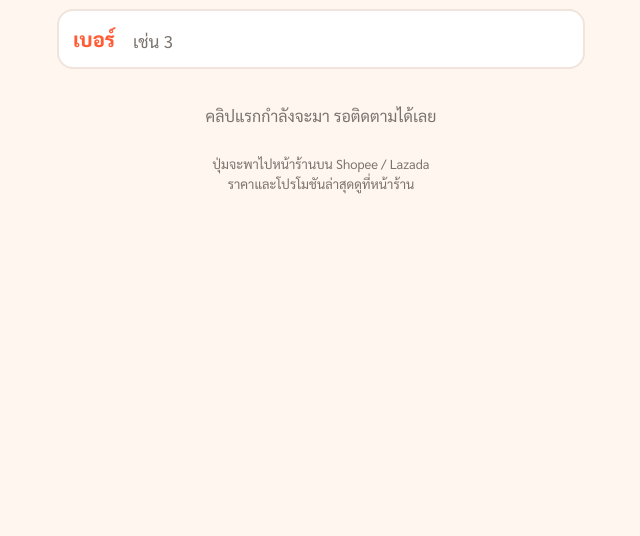
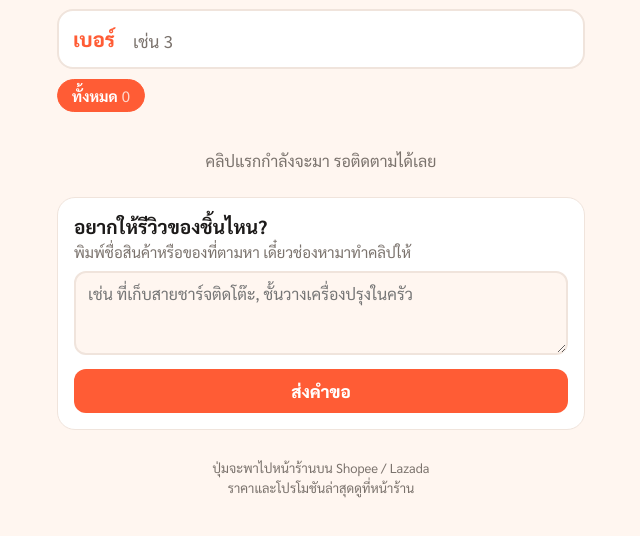
Before and after one commit to hongneetongmee/hongneetongmee.github.io, a plain HTML site: page index.html in a window 1280 px wide. Shown: the part 152-688 px from the top of the page, without its empty margins (319-959 px from the left). Drawn offline with Linux system fonts and the light colour scheme.

Commit message:
update link page

```diff
--- a/index.html
+++ b/index.html
@@ -47,7 +47,25 @@
   .btns a small { display:block; font-size:17px; font-weight:800; }
   .checked { color:var(--mute); font-size:12px; margin-top:6px; }
   .shopee { background:var(--shopee); } .lazada { background:var(--lazada); }
+  .chips { display:flex; gap:8px; overflow-x:auto; padding:10px 0 2px; scrollbar-width:none; }
+  .chips::-webkit-scrollbar { display:none; }
+  .chips button { flex:none; font:inherit; font-size:15px; font-weight:700; padding:6px 14px; border-radius:999px;
+                  border:1.5px solid var(--line); background:var(--card); color:var(--ink); cursor:pointer; }
+  .chips button.on { background:var(--accent); border-color:var(--accent); color:#fff; }
+  .chips button span { font-weight:400; opacity:.75; margin-left:4px; }
+  .cat { display:inline-block; margin-left:6px; font-size:13px; font-weight:700; color:var(--accent);
+         background:var(--soft); border-radius:8px; padding:1px 8px; }
   .empty { color:var(--mute); text-align:center; margin-top:24px; }
+  .ask { margin-top:26px; background:var(--card); border:1px solid var(--line); border-radius:18px; padding:16px; }
+  .ask h2 { font-size:19px; margin:0 0 4px; }
+  .ask p { color:var(--mute); margin:0 0 10px; font-size:15px; }
+  .ask textarea { width:100%; font:inherit; font-size:16px; padding:10px 12px; border-radius:12px; min-height:84px;
+                  border:2px solid var(--line); background:var(--bg); color:var(--ink); resize:vertical; }
+  .ask textarea:focus { outline:none; border-color:var(--accent); }
+  .ask button { margin-top:10px; width:100%; font:inherit; font-size:17px; font-weight:800; padding:11px; border:0;
+                border-radius:12px; background:var(--accent); color:#fff; cursor:pointer; }
+  .ask button:disabled { opacity:.5; cursor:default; }
+  .ask .done { color:var(--accent); font-weight:700; margin:10px 0 0; }
   footer { color:var(--mute); text-align:center; font-size:13px; margin-top:28px; line-height:1.5; }
 </style>
 </head>
@@ -59,14 +77,24 @@
   </header>
   <p class="how">ดูเบอร์ที่มุมคลิป แล้ว<b>พิมพ์เบอร์</b>ด้านล่าง กดปุ่มร้านที่สะดวกได้เลย</p>
   <div class="search"><div class="field"><span>เบอร์</span>
-    <input id="q" inputmode="numeric" placeholder="เช่น 3" autocomplete="off" aria-label="เบอร์สินค้า"></div></div>
+    <input id="q" inputmode="numeric" placeholder="เช่น 3" autocomplete="off" aria-label="เบอร์สินค้า"></div>
+    <div class="chips" id="chips" role="tablist" aria-label="หมวดสินค้า"></div></div>
   <div id="list"></div>
   <p class="empty" id="empty" hidden>ยังไม่มีเบอร์นี้ ลองเช็กเบอร์ในคลิปอีกครั้ง</p>
+  <form class="ask" id="ask" hidden>
+    <h2>อยากให้รีวิวของชิ้นไหน?</h2>
+    <p>พิมพ์ชื่อสินค้าหรือของที่ตามหา เดี๋ยวช่องหามาทำคลิปให้</p>
+    <textarea id="askText" maxlength="300" required placeholder="เช่น ที่เก็บสายชาร์จติดโต๊ะ, ชั้นวางเครื่องปรุงในครัว"></textarea>
+    <button type="submit" id="askBtn">ส่งคำขอ</button>
+    <p class="done" id="askDone" hidden>ได้รับแล้ว ขอบคุณมาก ๆ 🙏</p>
+  </form>
   <footer>ปุ่มจะพาไปหน้าร้านบน Shopee / Lazada<br>ราคาและโปรโมชันล่าสุดดูที่หน้าร้าน</footer>
 </main>
 <script>
-let ITEMS = [];
+let ITEMS = [], CAT = '';
+const REQUEST = {"action": "https://docs.google.com/forms/d/e/1FAIpQLSeUbKLD04pfBr8y9iNTtJOLABjryf3MftrNfiMa4QN4yMUUgQ/formResponse", "field": "entry.1533315320"}, ORDER = ["ห้องครัว", "ห้องน้ำ", "จัดเก็บ", "ซักผ้า-ทำความสะอาด", "สัตว์เลี้ยง", "ของใช้ในห้อง"];
 const list = document.getElementById('list'), q = document.getElementById('q'), empty = document.getElementById('empty');
+const chips = document.getElementById('chips');
 function esc(s){ return String(s).replace(/[&<>"]/g, c => ({'&':'&amp;','<':'&lt;','>':'&gt;','"':'&quot;'}[c])); }
 function btn(it, key, label){
   if (!it.links[key]) return '';
@@ -75,11 +103,14 @@ function btn(it, key, label){
 }
 function render(){
   const term = q.value.trim().replace(/^#/, '').replace(/^เบอร์\s*/, '');
-  const rows = ITEMS.filter(it => !term || String(it.n) === term || it.name.toLowerCase().includes(term.toLowerCase()));
+  // พิมพ์เบอร์ = หาทุกหมวด (คนมาจากคลิปต้องเจอเบอร์เสมอ) / ชื่อหรือว่าง = กรองตามหมวดที่เลือก
+  const isNum = /^[0-9]+$/.test(term);
+  const rows = ITEMS.filter(it => (isNum || !CAT || it.cat === CAT) &&
+    (!term || String(it.n) === term || it.name.toLowerCase().includes(term.toLowerCase())));
   list.innerHTML = rows.map(it => `
     <div class="item${term && String(it.n) === term ? ' hit' : ''}" id="n${it.n}">
       ${it.img ? `<img src="${esc(it.img)}" alt="" loading="lazy">` : ''}
-      <div class="body"><span class="n">เบอร์ ${it.n}</span>
+      <div class="body"><span class="n">เบอร์ ${it.n}</span>${it.cat ? `<span class="cat">${esc(it.cat)}</span>` : ''}
         <div class="name">${esc(it.name)}</div>
         <div class="btns">
           ${btn(it, 'shopee', 'Shopee')}
@@ -89,9 +120,38 @@ function render(){
   empty.hidden = rows.length > 0;
   empty.textContent = ITEMS.length ? 'ยังไม่มีเบอร์นี้ ลองเช็กเบอร์ในคลิปอีกครั้ง' : 'คลิปแรกกำลังจะมา รอติดตามได้เลย';
 }
+function renderChips(){
+  const count = {};
+  ITEMS.forEach(it => { if (it.cat) count[it.cat] = (count[it.cat] || 0) + 1; });
+  const cats = Object.keys(count).sort((a, b) => (ORDER.indexOf(a) + 1 || 99) - (ORDER.indexOf(b) + 1 || 99));
+  chips.hidden = cats.length < 2;
+  chips.innerHTML = [['', 'ทั้งหมด', ITEMS.length], ...cats.map(c => [c, c, count[c]])].map(([v, label, n]) =>
+    `<button type="button" role="tab" data-cat="${esc(v)}" class="${v === CAT ? 'on' : ''}" aria-selected="${v === CAT}">${esc(label)}<span>${n}</span></button>`).join('');
+}
+chips.addEventListener('click', e => {
+  const b = e.target.closest('button'); if (!b) return;
+  CAT = b.dataset.cat; renderChips(); render();
+});
 q.addEventListener('input', render);
 const h = location.hash.replace('#', ''); if (h) q.value = h.replace(/^n/, '');
-fetch('items.json', {cache: 'no-store'}).then(r => r.ok ? r.json() : []).then(items => { ITEMS = items.sort((a, b) => b.n - a.n); render(); }).catch(() => render());
+fetch('items.json', {cache: 'no-store'}).then(r => r.ok ? r.json() : []).then(items => { ITEMS = items.sort((a, b) => b.n - a.n); renderChips(); render(); }).catch(() => render());
+
+// ขอสินค้า → Google Form ของเจ้าของช่อง (ส่งแบบ no-cors: Google ไม่ตอบกลับให้อ่าน แต่บันทึกคำตอบ)
+const ask = document.getElementById('ask');
+if (REQUEST.action && REQUEST.field) {
+  ask.hidden = false;
+  ask.addEventListener('submit', e => {
+    e.preventDefault();
+    const text = document.getElementById('askText'), btn = document.getElementById('askBtn');
+    const msg = text.value.trim(); if (!msg) return;
+    const body = new URLSearchParams(); body.append(REQUEST.field, msg);  // แบบเดียวกับฟอร์ม HTML ปกติ
+    btn.disabled = true;
+    fetch(REQUEST.action, {method: 'POST', mode: 'no-cors', body})
+      .then(() => { text.value = ''; document.getElementById('askDone').hidden = false; })
+      .catch(() => { alert('ส่งไม่สำเร็จ ลองใหม่อีกครั้งนะ'); })
+      .finally(() => { btn.disabled = false; });
+  });
+}
 </script>
 </body>
 </html>
```
